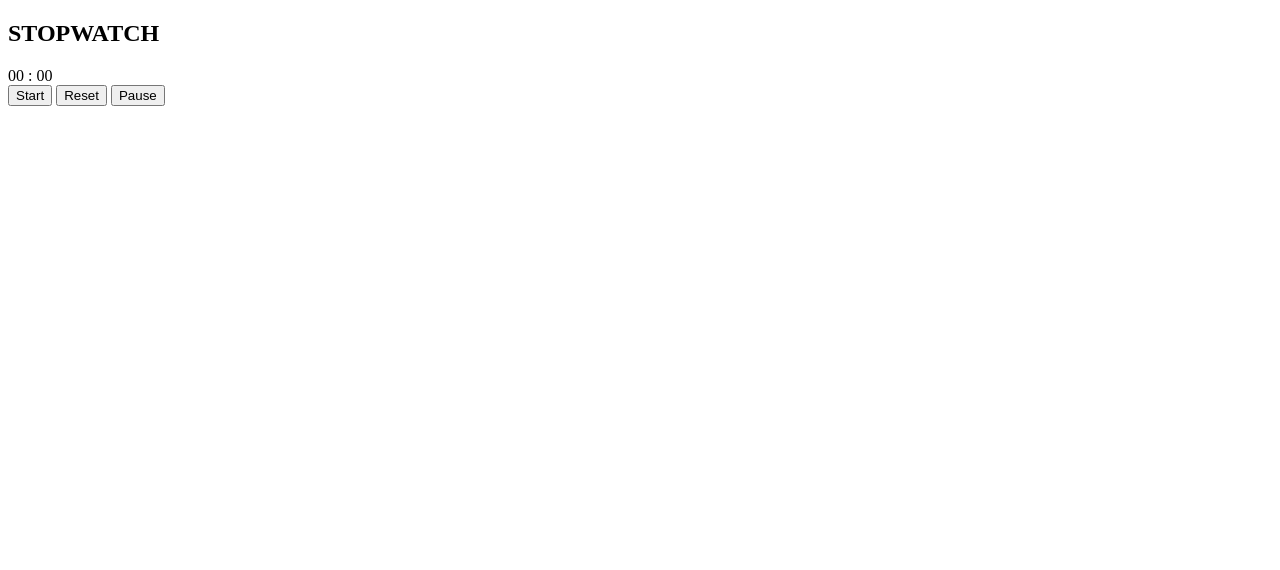
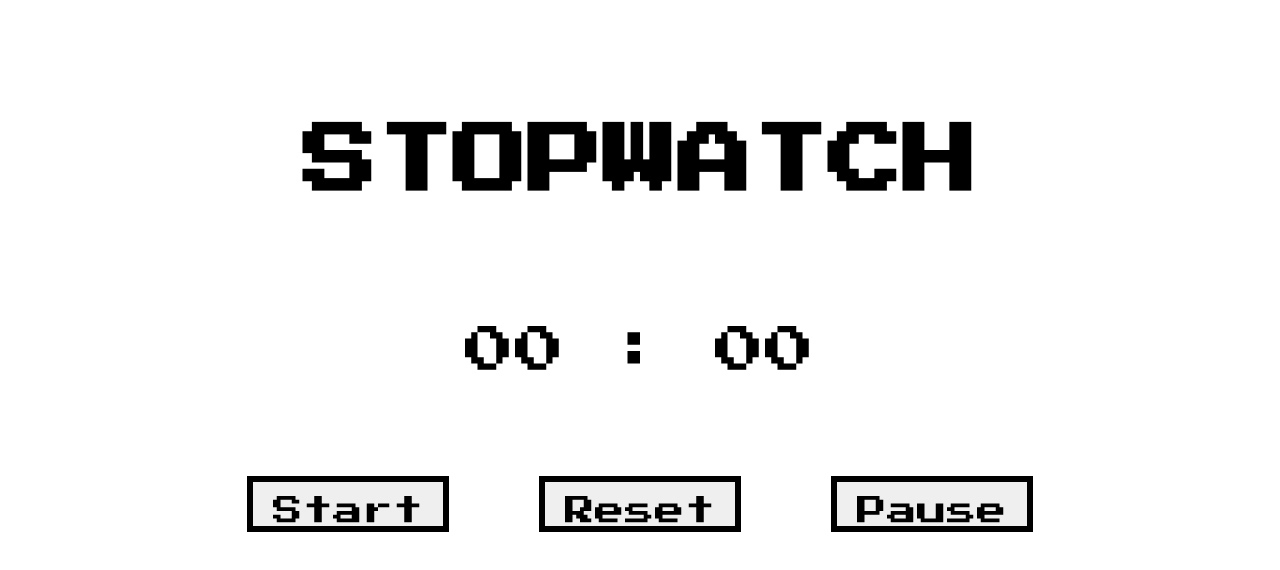
Before and after one commit to dionwm/Stopwatch, a plain HTML site: page index.html in a window 1280 px wide. Drawn offline with Linux system fonts and the light colour scheme.

Commit message:
Update index.html

```diff
--- a/index.html
+++ b/index.html
@@ -5,7 +5,7 @@
     <meta http-equiv="X-UA-Compatible" content="IE=edge">
     <meta name="viewport" content="width=device-width, initial-scale=1.0">
 
-    <link rel="stylesheet" href="index.css">
+    <link rel="stylesheet" href="main.css">
     <!-- Fonts -->
     <link rel="preconnect" href="https://fonts.gstatic.com">
     <link href="https://fonts.googleapis.com/css2?family=Press+Start+2P&display=swap" rel="stylesheet">
```
